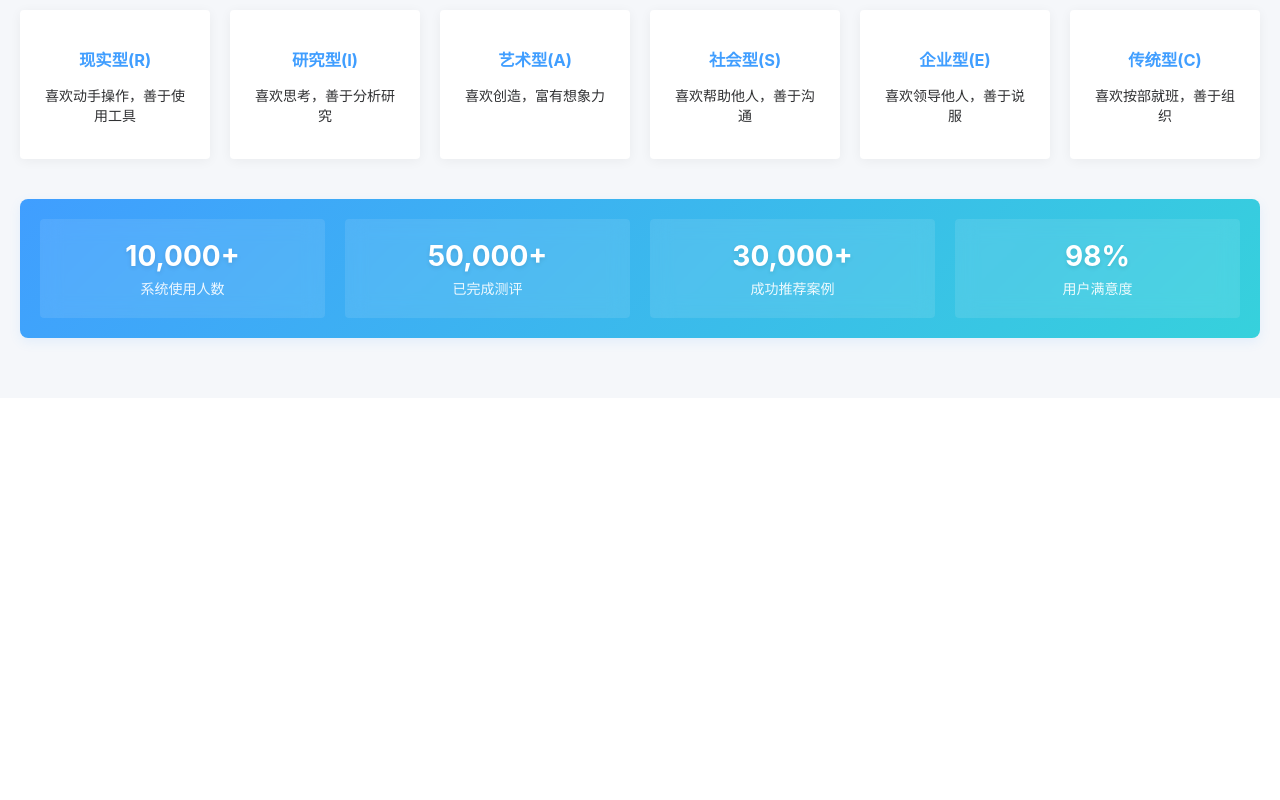
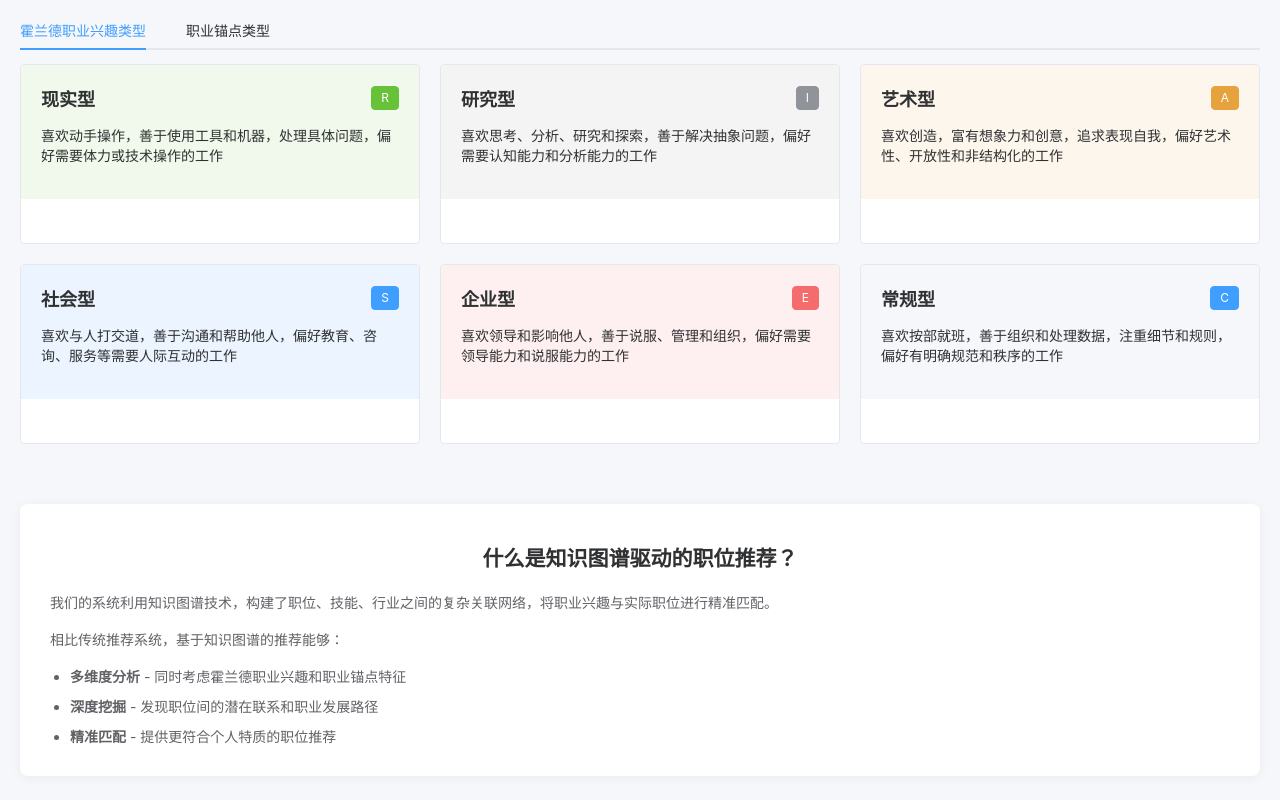
Before and after one commit to XiyvEbsty/demofront, a Vue app: page / in a window 1280 px wide. Shown: the part 1060-1860 px from the top of the page. Before the commit the page ends 1458 px from the top, so only its background shows below. Built offline with nearby package versions, Linux system fonts and the light colour scheme.

Commit message:
加入知识图谱介绍

```diff
--- a/src/views/Home.vue
+++ b/src/views/Home.vue
@@ -4,8 +4,8 @@
       <!-- 系统介绍和引导区域 -->
       <div class="hero-section">
         <div class="hero-content">
-          <h1>基于霍兰德职业兴趣理论的职位推荐系统</h1>
-          <p>通过科学的职业测评，发现你的职业倾向，找到最适合你的职业方向</p>
+          <h1>基于知识图谱的职位推荐系统</h1>
+          <p>结合霍兰德职业兴趣理论与知识图谱技术，精准匹配职业倾向，推荐最适合你的职业发展路径</p>
           <el-button type="primary" size="large" @click="router.push('/job-quiz')">
             开始测评
           </el-button>
@@ -58,14 +58,51 @@
       <!-- 职业类型介绍 -->
       <div class="career-types">
         <h2>职业类型介绍</h2>
+
+        <!-- 类型切换标签页 -->
+        <el-tabs v-model="activeTypeTab" class="type-tabs">
+          <el-tab-pane label="霍兰德职业兴趣类型" name="holland">
             <el-row :gutter="20">
-          <el-col :span="4" v-for="(type, index) in careerTypes" :key="index">
-            <el-card class="type-card" shadow="hover">
+              <el-col :span="8" v-for="(type, index) in hollandTypes" :key="index">
+                <el-card class="type-card" shadow="hover" :body-style="{ backgroundColor: type.bgColor }">
+                  <div class="type-header">
                     <h3>{{ type.name }}</h3>
+                    <el-tag :type="type.tagType" effect="dark">{{ type.code }}</el-tag>
+                  </div>
                   <p>{{ type.description }}</p>
                 </el-card>
               </el-col>
             </el-row>
+          </el-tab-pane>
+
+          <el-tab-pane label="职业锚点类型" name="anchor">
+            <el-row :gutter="20">
+              <el-col :span="8" v-for="(type, index) in anchorTypes" :key="index">
+                <el-card class="type-card" shadow="hover" :body-style="{ backgroundColor: type.bgColor }">
+                  <div class="type-header">
+                    <h3>{{ type.name }}</h3>
+                    <el-tag :type="type.tagType" effect="dark">{{ type.code }}</el-tag>
+                  </div>
+                  <p>{{ type.description }}</p>
+                </el-card>
+              </el-col>
+            </el-row>
+          </el-tab-pane>
+        </el-tabs>
+      </div>
+
+      <!-- 知识图谱介绍 - 移动到这里 -->
+      <div class="knowledge-graph-intro">
+        <h2>什么是知识图谱驱动的职位推荐？</h2>
+        <div class="intro-content">
+          <p>我们的系统利用知识图谱技术，构建了职位、技能、行业之间的复杂关联网络，将职业兴趣与实际职位进行精准匹配。</p>
+          <p>相比传统推荐系统，基于知识图谱的推荐能够：</p>
+          <ul>
+            <li><strong>多维度分析</strong> - 同时考虑霍兰德职业兴趣和职业锚点特征</li>
+            <li><strong>深度挖掘</strong> - 发现职位间的潜在联系和职业发展路径</li>
+            <li><strong>精准匹配</strong> - 提供更符合个人特质的职位推荐</li>
+          </ul>
+        </div>
       </div>
 
       <!-- 数据统计展示 -->
@@ -130,6 +167,115 @@ const quickAccessItems = [
   }
 ]
 
+// 职业类型数据
+const activeTypeTab = ref('holland')
+
+// 霍兰德职业类型数据
+const hollandTypes = [
+  {
+    code: 'R',
+    name: '现实型',
+    description: '喜欢动手操作，善于使用工具和机器，处理具体问题，偏好需要体力或技术操作的工作',
+    tagType: 'success',
+    bgColor: '#f0f9eb'
+  },
+  {
+    code: 'I',
+    name: '研究型',
+    description: '喜欢思考、分析、研究和探索，善于解决抽象问题，偏好需要认知能力和分析能力的工作',
+    tagType: 'info',
+    bgColor: '#f4f4f5'
+  },
+  {
+    code: 'A',
+    name: '艺术型',
+    description: '喜欢创造，富有想象力和创意，追求表现自我，偏好艺术性、开放性和非结构化的工作',
+    tagType: 'warning',
+    bgColor: '#fdf6ec'
+  },
+  {
+    code: 'S',
+    name: '社会型',
+    description: '喜欢与人打交道，善于沟通和帮助他人，偏好教育、咨询、服务等需要人际互动的工作',
+    tagType: 'primary',
+    bgColor: '#ecf5ff'
+  },
+  {
+    code: 'E',
+    name: '企业型',
+    description: '喜欢领导和影响他人，善于说服、管理和组织，偏好需要领导能力和说服能力的工作',
+    tagType: 'danger',
+    bgColor: '#fef0f0'
+  },
+  {
+    code: 'C',
+    name: '常规型',
+    description: '喜欢按部就班，善于组织和处理数据，注重细节和规则，偏好有明确规范和秩序的工作',
+    tagType: '',
+    bgColor: '#f5f7fa'
+  }
+]
+
+// 职业锚点类型数据
+const anchorTypes = [
+  {
+    code: 'TF',
+    name: '技术/功能型',
+    description: '追求专业技能的发展和精通，重视在专业领域内的成就和认可',
+    tagType: 'success',
+    bgColor: '#f0f9eb'
+  },
+  {
+    code: 'GM',
+    name: '管理型',
+    description: '渴望负责整个组织的成败，追求更高的管理职位和责任',
+    tagType: 'primary',
+    bgColor: '#ecf5ff'
+  },
+  {
+    code: 'AU',
+    name: '自主/独立型',
+    description: '重视工作上的自由和独立，不喜欢受到组织规则和限制的约束',
+    tagType: 'warning',
+    bgColor: '#fdf6ec'
+  },
+  {
+    code: 'SE',
+    name: '安全/稳定型',
+    description: '重视工作和收入的稳定性，追求长期的职业安全保障',
+    tagType: 'info',
+    bgColor: '#f4f4f5'
+  },
+  {
+    code: 'EC',
+    name: '创业型',
+    description: '喜欢创造自己的事业，热衷于寻找创新机会和冒险',
+    tagType: 'danger',
+    bgColor: '#fef0f0'
+  },
+  {
+    code: 'SV',
+    name: '服务型',
+    description: '追求能够帮助他人和社会的工作，重视工作的社会价值和意义',
+    tagType: '',
+    bgColor: '#f5f7fa'
+  },
+  {
+    code: 'CH',
+    name: '挑战型',
+    description: '追求解决困难问题的机会，喜欢挑战和竞争，渴望克服看似不可能的障碍',
+    tagType: 'success',
+    bgColor: '#f0f9eb'
+  },
+  {
+    code: 'LS',
+    name: '生活型',
+    description: '重视工作与个人生活的平衡，寻求能够兼顾事业和家庭的职业选择',
+    tagType: 'info',
+    bgColor: '#f4f4f5'
+  }
+]
+
 // 热门职位数据
 const hotJobs = [
   {
@@ -161,34 +307,6 @@ const hotJobs = [
     salary: '18k-28k',
     description: '负责数据分析和业务洞察',
     requirements: ['Python', 'SQL', '数据分析', '统计学']
-  }
-]
-
-// 职业类型数据
-const careerTypes = [
-  {
-    name: '现实型(R)',
-    description: '喜欢动手操作，善于使用工具'
-  },
-  {
-    name: '研究型(I)',
-    description: '喜欢思考，善于分析研究'
-  },
-  {
-    name: '艺术型(A)',
-    description: '喜欢创造，富有想象力'
-  },
-  {
-    name: '社会型(S)',
-    description: '喜欢帮助他人，善于沟通'
-  },
-  {
-    name: '企业型(E)',
-    description: '喜欢领导他人，善于说服'
-  },
-  {
-    name: '传统型(C)',
-    description: '喜欢按部就班，善于组织'
   }
 ]
 
@@ -321,21 +439,30 @@ const searchJobOnBoss = (jobTitle) => {
 }
 
 .type-card {
-  text-align: center;
-  height: 100%;
-  border: none;
-  background: white;
-  box-shadow: 0 2px 12px rgba(0, 0, 0, 0.05);
+  height: 180px;
+  margin-bottom: 20px;
   transition: all 0.3s ease;
 }
 
 .type-card:hover {
-  box-shadow: 0 4px 16px rgba(64, 158, 255, 0.15);
+  transform: translateY(-5px);
+  box-shadow: 0 8px 20px rgba(0, 0, 0, 0.1);
 }
 
-.type-card h3 {
-  color: #409EFF;
+.type-header {
+  display: flex;
+  justify-content: space-between;
+  align-items: center;
   margin-bottom: 10px;
+}
+
+.type-header h3 {
+  margin: 0;
+  font-size: 18px;
+}
+
+.type-tabs {
+  margin-top: 20px;
 }
 
 .statistics {
@@ -363,4 +490,35 @@ const searchJobOnBoss = (jobTitle) => {
   color: rgba(255, 255, 255, 0.9);
   margin-top: 5px;
 }
+
+.knowledge-graph-intro {
+  margin-bottom: 40px;
+  background-color: white;
+  border-radius: 8px;
+  padding: 20px 30px;
+  box-shadow: 0 2px 12px rgba(0, 0, 0, 0.05);
+}
+
+.knowledge-graph-intro h2 {
+  margin-bottom: 20px;
+  color: #303133;
+  font-weight: 600;
+  text-align: center;
+}
+
+.intro-content p {
+  margin-bottom: 15px;
+  color: #606266;
+  line-height: 1.6;
+}
+
+.intro-content ul {
+  padding-left: 20px;
+  margin-bottom: 0;
+}
+
+.intro-content li {
+  margin-bottom: 10px;
+  color: #606266;
+}
 </style>
```
Lines whose indentation alone changed are shown as unchanged.
